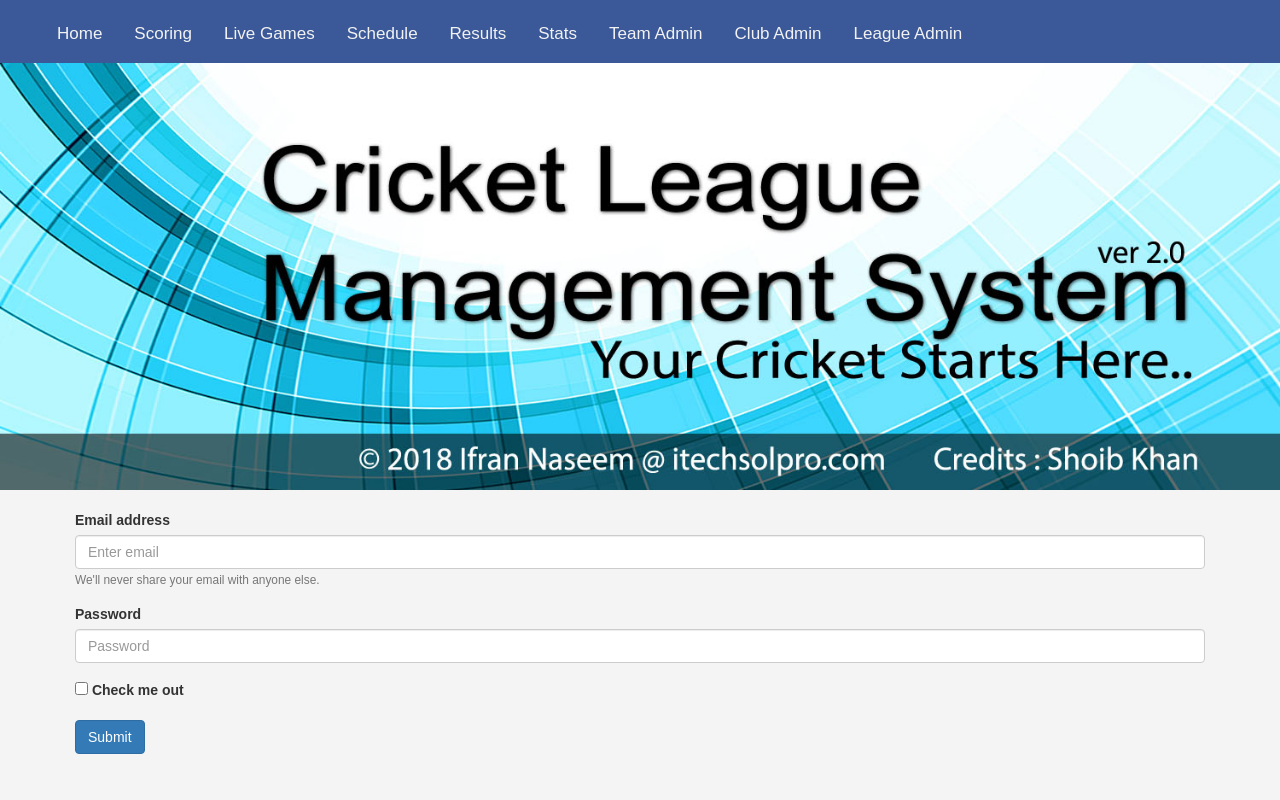
After one commit to Claim47/CLMS, a PHP site: page /login.php in a window 1280 px wide. The commit adds this page. Run offline with PHP 8.4, Linux system fonts and the light colour scheme.

Commit message:
Template into PHP is done

```diff
--- /dev/null
+++ b/login.php
@@ -0,0 +1,33 @@
+<?php
+$title = 'Admin Login';
+include('template/header.php');
+ ?>
+
+    <!-- Header ends-->
+    <!-- Content Starts-->
+    <div id="main" class="container">
+            <div class="row">
+              <div class="col-md-12">
+              <form>
+                <div class="form-group">
+                <label for="exampleInputEmail1">Email address</label>
+                <input type="email" class="form-control" id="exampleInputEmail1" aria-describedby="emailHelp" placeholder="Enter email">
+                <small id="emailHelp" class="form-text text-muted">We'll never share your email with anyone else.</small>
+              </div>
+  <div class="form-group">
+    <label for="exampleInputPassword1">Password</label>
+    <input type="password" class="form-control" id="exampleInputPassword1" placeholder="Password">
+  </div>
+  <div class="form-group form-check">
+    <input type="checkbox" class="form-check-input" id="exampleCheck1">
+    <label class="form-check-label" for="exampleCheck1">Check me out</label>
+  </div>
+  <button type="submit" class="btn btn-primary">Submit</button>
+</form>
+              </div>
+            </div>
+    </div>
+
+ <!-- Content Ends-->
+
+<?php include('template/footer.php'); ?>
--- a/style.css
+++ b/template/css/style.css
@@ -79,7 +79,8 @@ navbar-nav {
  }
  .divider{
      border-bottom: 1px solid #369;
-     margin: 0 10% 0 10%;
+     display: block;
+
  }
 #main{
     transition: margin-left 0.3s;
@@ -93,4 +94,5 @@ navbar-nav {
 }
 @media(min-width:768px){
     .open-slide{display: none}
+    .side-nav{display: none}
 }
--- /dev/null
+++ b/template/footer.php
@@ -0,0 +1,4 @@
+
+</body>
+<script src="template/scripts/template.js"></script>
+</html>
--- /dev/null
+++ b/template/header.php
@@ -0,0 +1,69 @@
+<!DOCTYPE html>
+<html lang="en">
+<head>
+    <meta charset="UTF-8">
+    <meta name="viewport" content="width=device-width, initial-scale=1.0">
+    <meta http-equiv="X-UA-Compatible" content="ie=edge">
+    <title><?php echo $title; ?></title>
+
+   <!-- Latest compiled and minified CSS -->
+<link rel="stylesheet" href="https://maxcdn.bootstrapcdn.com/bootstrap/3.4.0/css/bootstrap.min.css">
+
+<!-- jQuery library -->
+<script src="https://ajax.googleapis.com/ajax/libs/jquery/3.3.1/jquery.min.js"></script>
+
+<!-- Latest compiled JavaScript -->
+<script src="https://maxcdn.bootstrapcdn.com/bootstrap/3.4.0/js/bootstrap.min.js"></script>
+
+    <link rel="stylesheet" href="https://cdnjs.cloudflare.com/ajax/libs/font-awesome/4.7.0/css/font-awesome.min.css" type="text/css">
+
+    <link rel="stylesheet" href="template/css/style.css">
+
+</head>
+<body>
+    <nav class="navbar ">
+
+        <span class="open-slide ">
+            <a href="#" onclick="openSlideMenu()">
+                <svg width="30" height="30">
+                    <path d="M0,5 30,5" stroke ="#fff" stroke-width ="3"/>
+                    <path d="M0,14 30,14" stroke ="#fff" stroke-width ="3"/>
+                    <path d="M0,23 30,23" stroke ="#fff" stroke-width ="3"/>
+
+                </svg>
+            </a>
+        </span>
+
+
+        <ul class="navbar-nav">
+
+             <li>   <a href="#">Home</a></li>
+             <li>   <a href="#">Scoring</a></li>
+             <li>   <a href="#">Live Games</a></li>
+             <li>   <a href="#">Schedule</a></li>
+             <li>   <a href="#">Results</a></li>
+             <li>   <a href="#">Stats</a></li>
+             <li>   <a href="#">Team Admin</a></li>
+             <li>   <a href="#">Club Admin</a></li>
+             <li>   <a href="#">League Admin</a></li>
+        </ul>
+    </nav>
+    <div id="side-menu" class="side-nav">
+        <a href="#" class="btn-close" onclick="closeSlideMenu()">&times;</a>
+        <a href="#">Home</a>
+        <a href="#">Scoring</a>
+        <a href="#">Live Games</a>
+        <a href="#">Schedule</a>
+        <a href="#">Results</a>
+        <a href="#">Stats</a>
+         <span class="divider"></span>
+        <a href="#">Team Admin</a>
+        <a href="#">Club Admin</a>
+        <a href="#">League Admin</a>
+
+    </div>
+
+    <div id ="logo-container">
+
+            <img src="assets/Banner.jpg" alt="Cricket League Management System">
+    </div>
--- /dev/null
+++ b/template/scripts/template.js
@@ -0,0 +1,15 @@
+function openSlideMenu(){
+    document.getElementById('side-menu').style.width = '150px';
+    //document.getElementById('main').style.marginLeft = '35%';
+
+}
+function closeSlideMenu(){
+    document.getElementById('side-menu').style.width = '0';
+  //  document.getElementById('main').style.marginLeft = '0';
+
+}
+
+function alertName ()
+{
+    alert ("ALERT!!");
+}
```
Also changed, not shown: index.php (added, +24 -0 lines), template/layout.html (renamed from index.html, +8 -14 lines), template/assets/Banner.jpg (added).
